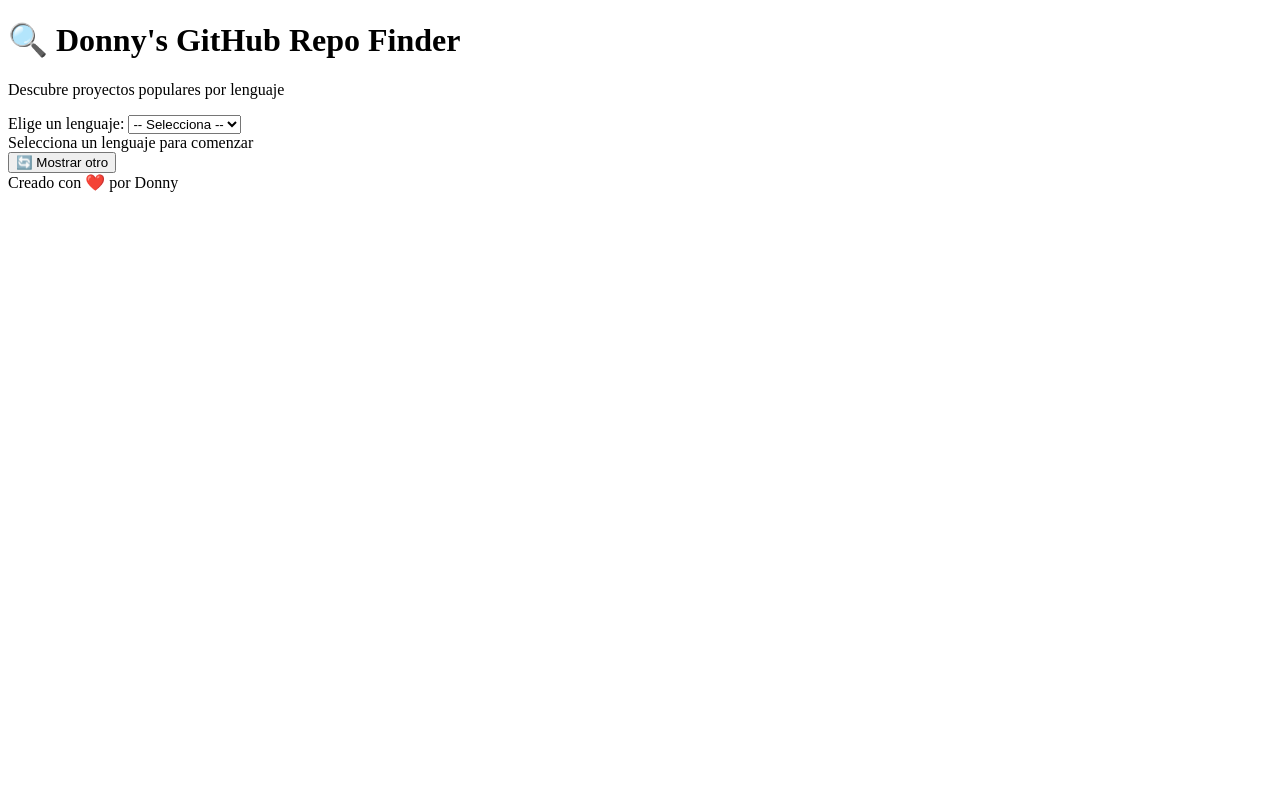
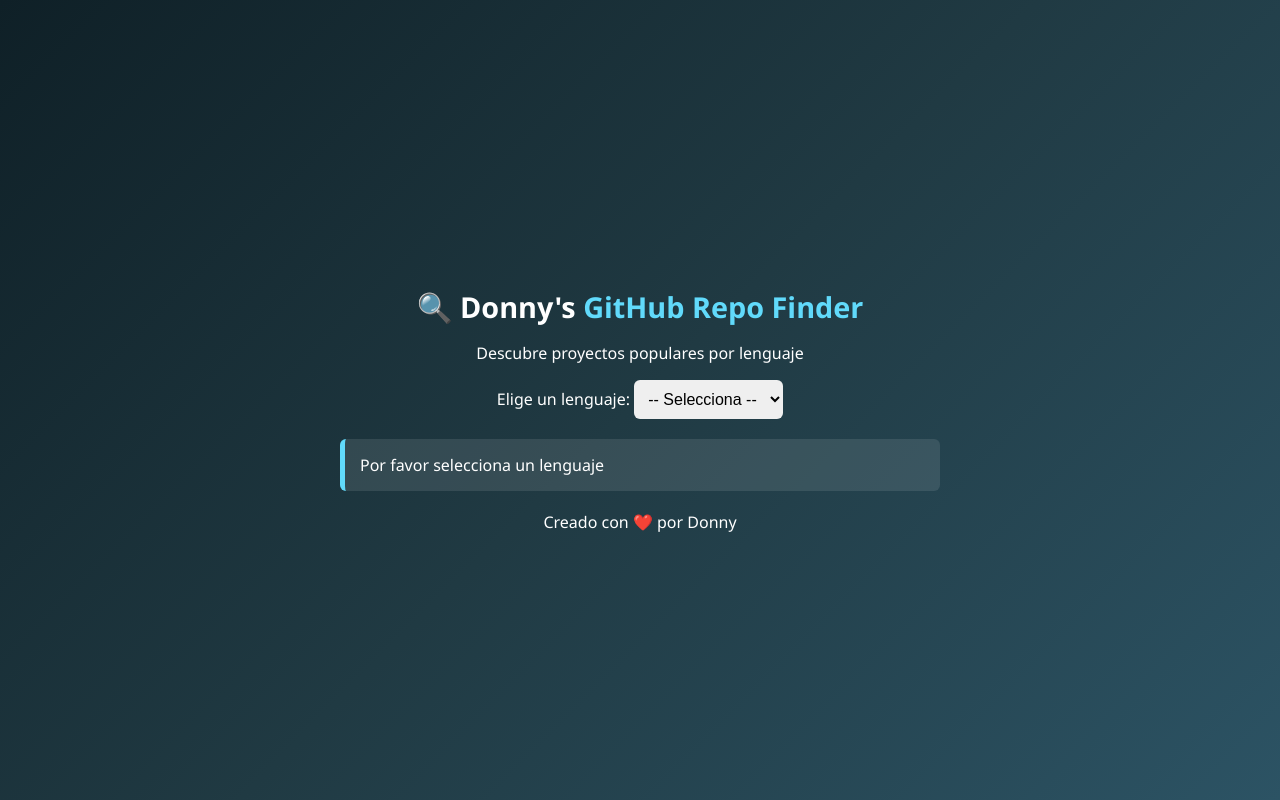
Before and after one commit to DonnyFlorez/TercerCorte, a plain HTML site: page index.html in a window 1280 px wide. Drawn offline with Linux system fonts and the light colour scheme.

Commit message:
Update index.html

```diff
--- a/index.html
+++ b/index.html
@@ -3,34 +3,33 @@
 <head>
   <meta charset="UTF-8" />
   <meta name="viewport" content="width=device-width, initial-scale=1.0" />
-  <title>GitHub Repo Finder</title>
-  <link rel="stylesheet" href="styles.css" />
+  <title>Donny's GitHub Repo Finder</title>
+  <!-- Enlace correcto al archivo de estilos -->
+  <link rel="stylesheet" href="style.css" />
 </head>
 <body>
   <main class="container">
-    <h1>🔍 <span class="highlight">Donny's GitHub Repo Finder</span></h1>
-    <p class="subtitle">Descubre proyectos populares por lenguaje</p>
+    <h1>🔍 Donny's <span class="highlight">GitHub Repo Finder</span></h1>
+    <p>Descubre proyectos populares por lenguaje</p>
 
-    <label for="language-select">Elige un lenguaje:</label>
-    <select id="language-select">
+    <label for="languageSelect">Elige un lenguaje:</label>
+    <select id="languageSelect">
       <option value="">-- Selecciona --</option>
-      <option value="JavaScript">JavaScript</option>
-      <option value="Python">Python</option>
-      <option value="Java">Java</option>
-      <option value="C%2B%2B">C++</option>
-      <option value="Ruby">Ruby</option>
-      <option value="Go">Go</option>
-      <option value="TypeScript">TypeScript</option>
+      <option value="javascript">JavaScript</option>
+      <option value="python">Python</option>
+      <option value="java">Java</option>
+      <option value="php">PHP</option>
+      <option value="c%2B%2B">C++</option>
     </select>
 
-    <div id="status" class="status">Selecciona un lenguaje para comenzar</div>
-    <div id="repo-card" class="card hidden"></div>
-    <button id="refresh-btn" class="hidden">🔄 Mostrar otro</button>
+    <div id="repoDisplay" class="card">Por favor selecciona un lenguaje</div>
 
-    <footer class="footer">
-      Creado con ❤️ por Donny
-    </footer>
+    <button id="refreshBtn" class="hidden">🔁 Actualizar</button>
+
+    <footer>Creado con ❤️ por Donny</footer>
   </main>
+
+  <!-- Enlace correcto al script JS -->
   <script src="script.js"></script>
 </body>
 </html>
```
